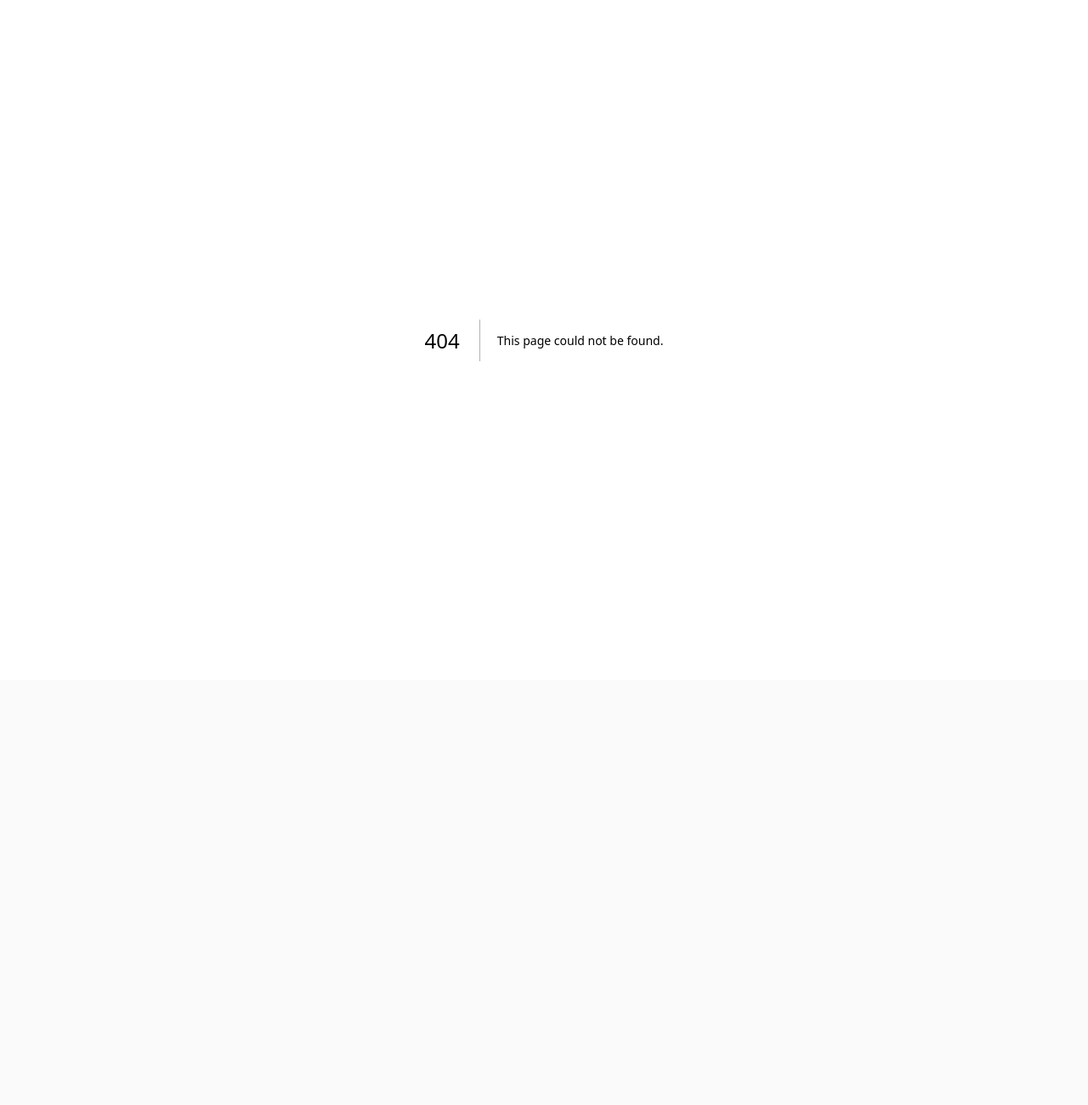
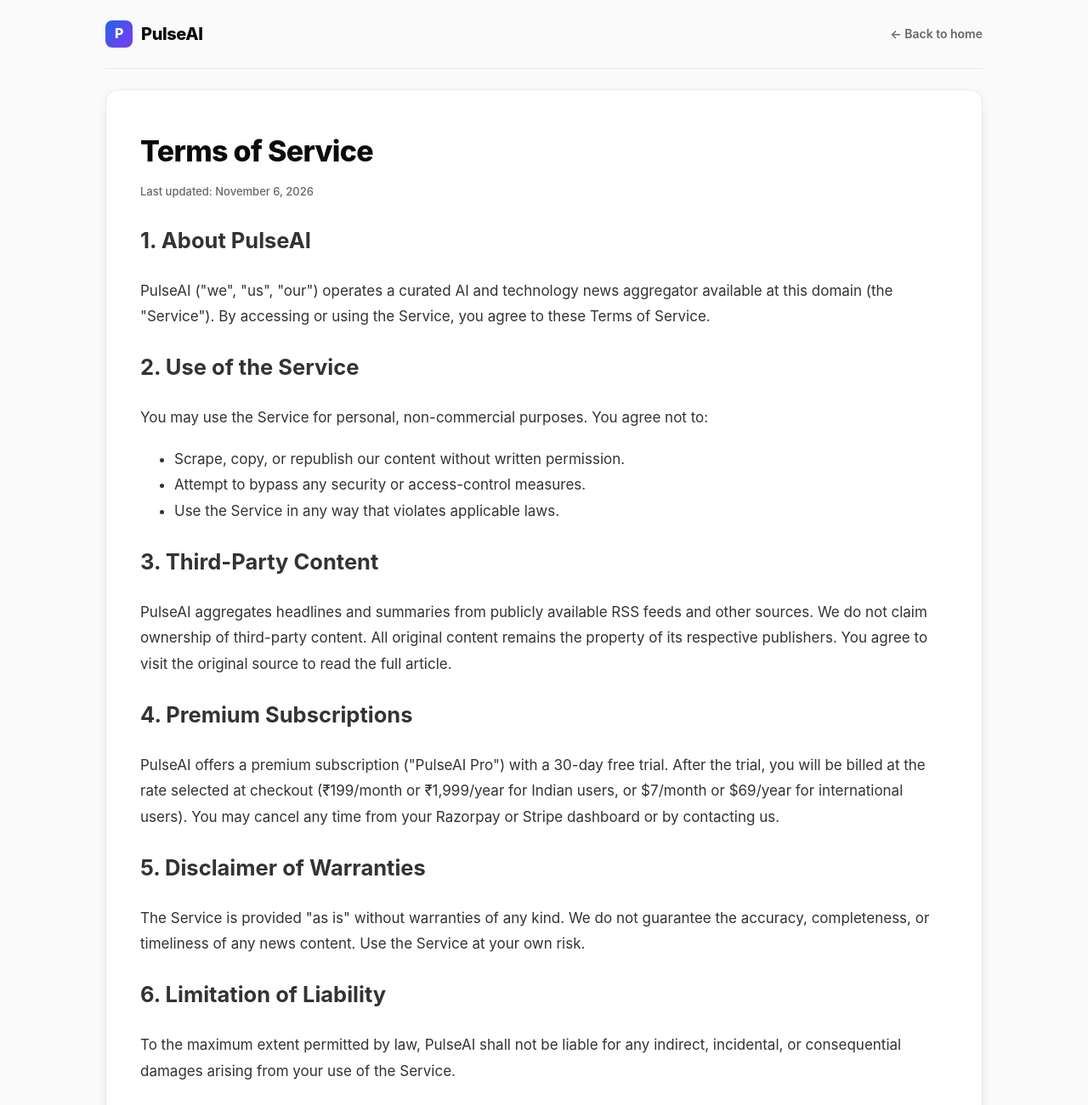
Before and after one commit to Mukarramk/pulse-ai, a Next.js app: page /terms in a window 1280 px wide. Before the commit this address had no page. Shown: the top 1300 px of the page at 85% size. Before the commit the page ends 800 px from the top, so only its background shows below. Built offline with nearby package versions, Linux system fonts and the light colour scheme.

Commit message:
Create terms.js

```diff
--- /dev/null
+++ b/pages/terms.js
@@ -0,0 +1,57 @@
+import Head from 'next/head'
+import Link from 'next/link'
+
+export default function Terms() {
+  return (
+    <>
+      <Head>
+        <title>Terms of Service — PulseAI</title>
+      </Head>
+      <div className="container">
+        <header className="header">
+          <Link href="/"><a className="logo">
+            <span className="logo-mark">P</span>
+            <span className="logo-text">PulseAI</span>
+          </a></Link>
+          <Link href="/"><a className="back-link">← Back to home</a></Link>
+        </header>
+
+        <article className="article-shell">
+          <h1 className="article-title">Terms of Service</h1>
+          <p className="meta">Last updated: {new Date().toLocaleDateString('en-US', { year: 'numeric', month: 'long', day: 'numeric' })}</p>
+
+          <div className="article-body">
+            <h2>1. About PulseAI</h2>
+            <p>PulseAI ("we", "us", "our") operates a curated AI and technology news aggregator available at this domain (the "Service"). By accessing or using the Service, you agree to these Terms of Service.</p>
+
+            <h2>2. Use of the Service</h2>
+            <p>You may use the Service for personal, non-commercial purposes. You agree not to:</p>
+            <ul>
+              <li>Scrape, copy, or republish our content without written permission.</li>
+              <li>Attempt to bypass any security or access-control measures.</li>
+              <li>Use the Service in any way that violates applicable laws.</li>
+            </ul>
+
+            <h2>3. Third-Party Content</h2>
+            <p>PulseAI aggregates headlines and summaries from publicly available RSS feeds and other sources. We do not claim ownership of third-party content. All original content remains the property of its respective publishers. You agree to visit the original source to read the full article.</p>
+
+            <h2>4. Premium Subscriptions</h2>
+            <p>PulseAI offers a premium subscription ("PulseAI Pro") with a 30-day free trial. After the trial, you will be billed at the rate selected at checkout (₹199/month or ₹1,999/year for Indian users, or $7/month or $69/year for international users). You may cancel any time from your Razorpay or Stripe dashboard or by contacting us.</p>
+
+            <h2>5. Disclaimer of Warranties</h2>
+            <p>The Service is provided "as is" without warranties of any kind. We do not guarantee the accuracy, completeness, or timeliness of any news content. Use the Service at your own risk.</p>
+
+            <h2>6. Limitation of Liability</h2>
+            <p>To the maximum extent permitted by law, PulseAI shall not be liable for any indirect, incidental, or consequential damages arising from your use of the Service.</p>
+
+            <h2>7. Changes to These Terms</h2>
+            <p>We may update these Terms from time to time. Continued use of the Service after changes constitutes acceptance.</p>
+
+            <h2>8. Contact</h2>
+            <p>For questions about these Terms, contact us at <a href="mailto:consultancymukarram@gmail.com">consultancymukarram@gmail.com</a>.</p>
+          </div>
+        </article>
+      </div>
+    </>
+  )
+}
```
